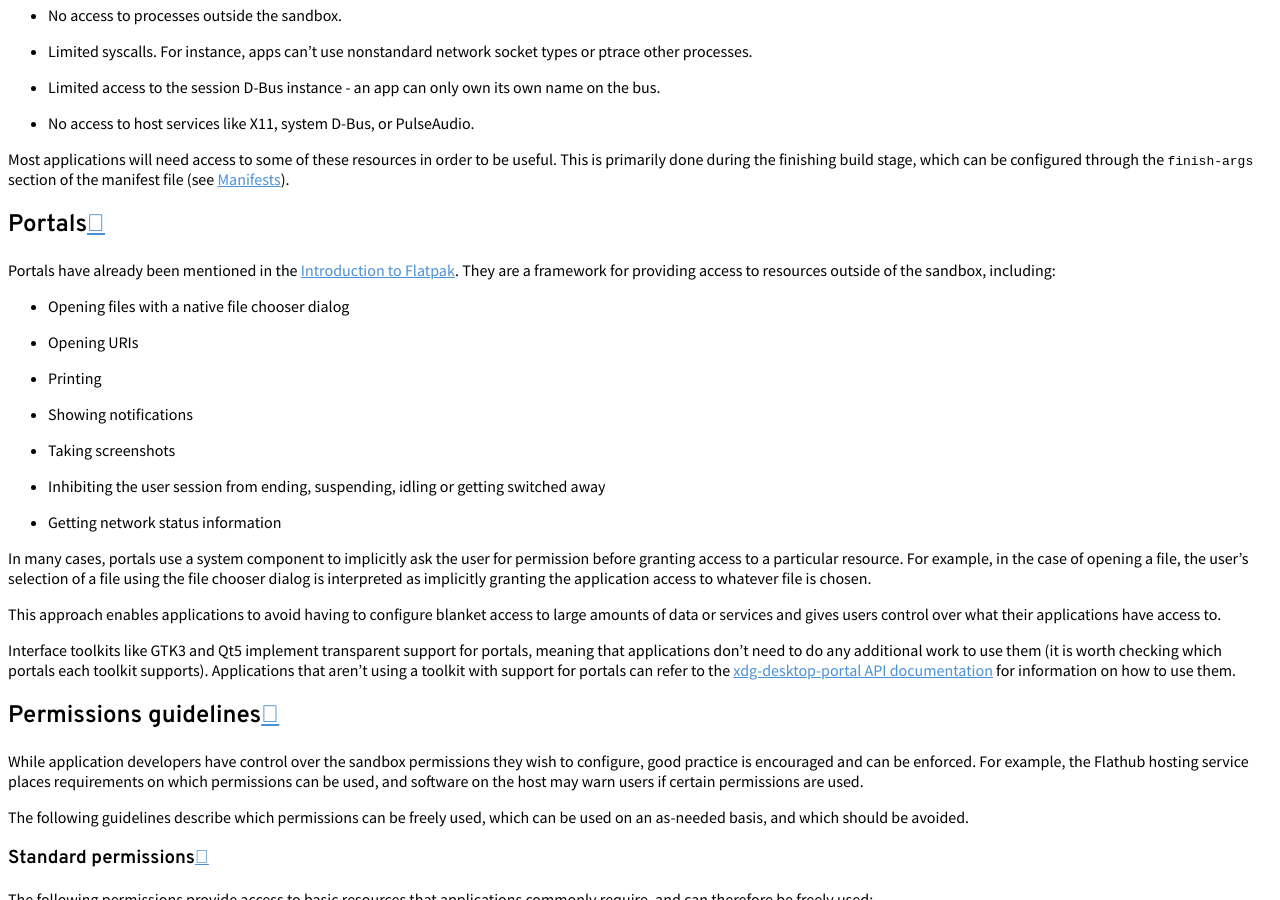
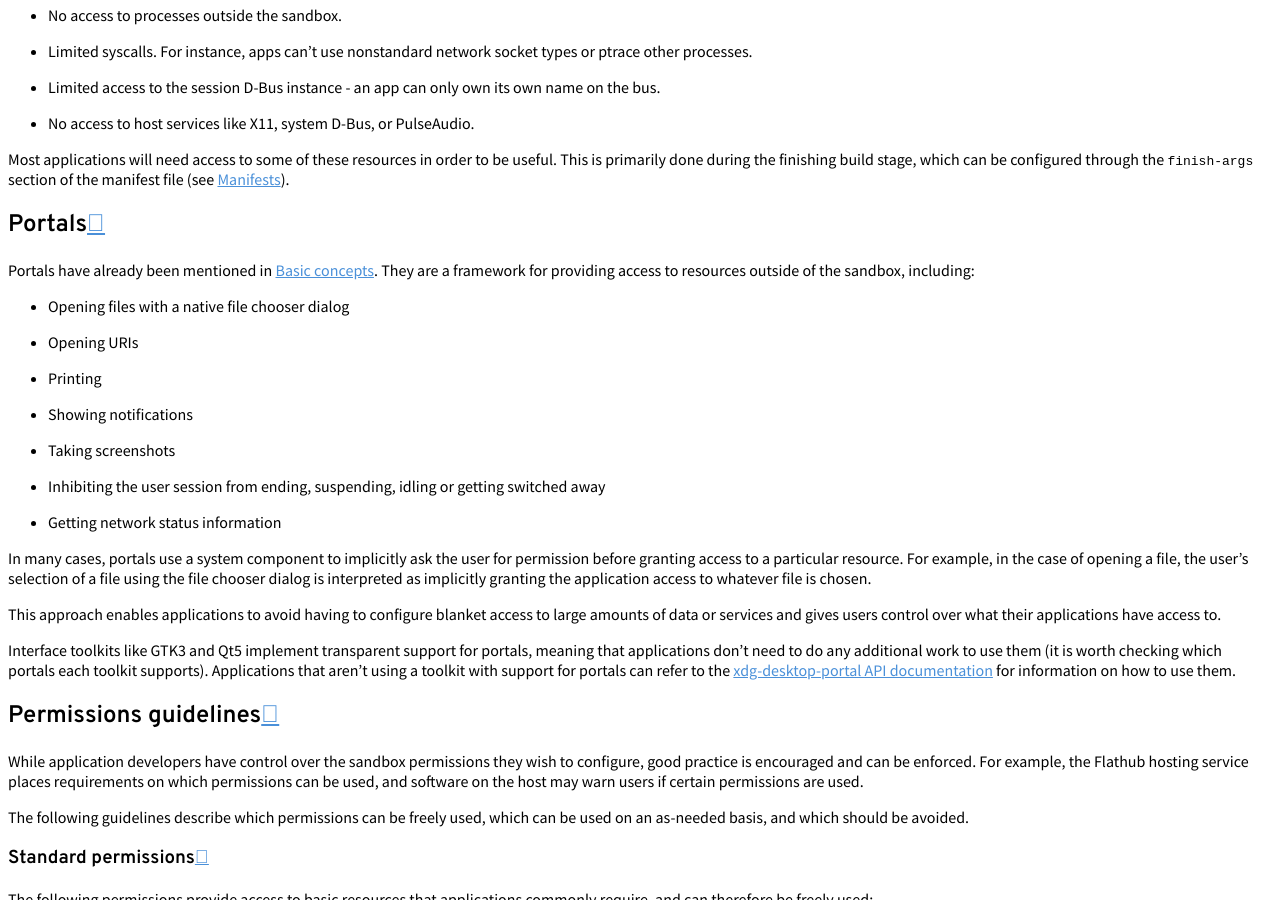
Before and after one commit to flatpak/flatpak-docs, a Sphinx documentation site: the page built from docs/sandbox-permissions.rst, in a window 1280 px wide and 900 px high, scrolled down 880 px. Built offline with Sphinx 7.4.7 and the Read the Docs theme 2.0.0, drawn with Linux system fonts in a browser that asks for light colours.

Commit message:
Portals are introduced in 'basic concepts'
Not (probably: no longer) in the introduction.

```diff
--- a/docs/sandbox-permissions.rst
+++ b/docs/sandbox-permissions.rst
@@ -26,7 +26,7 @@ can be configured through the ``finish-args`` section of the manifest file
 Portals
 -------
 
-Portals have already been mentioned in the :doc:`introduction`. They are a
+Portals have already been mentioned in :doc:`basic-concepts`. They are a
 framework for providing access to resources outside of the sandbox, including:
 
 - Opening files with a native file chooser dialog
```
